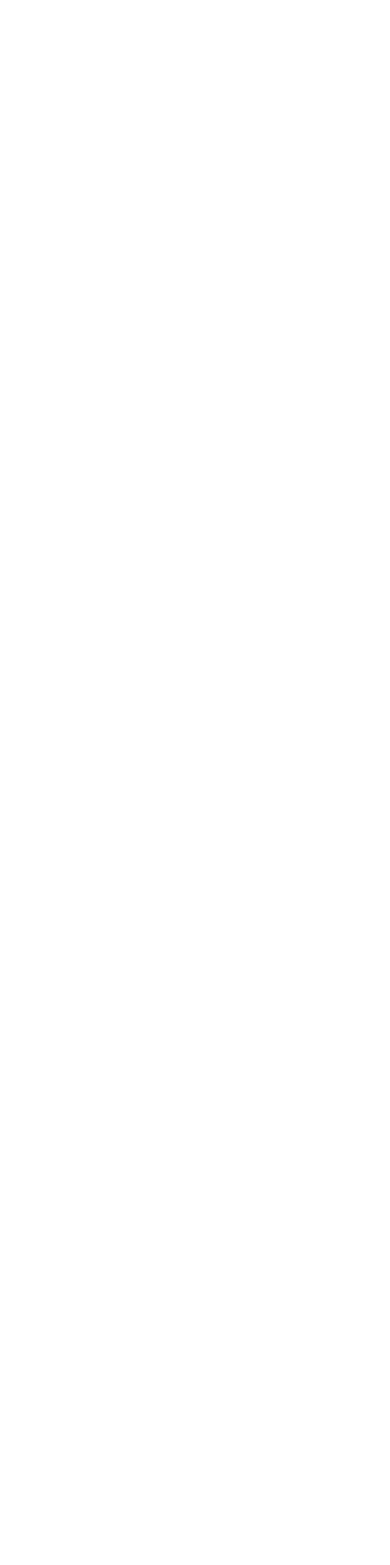
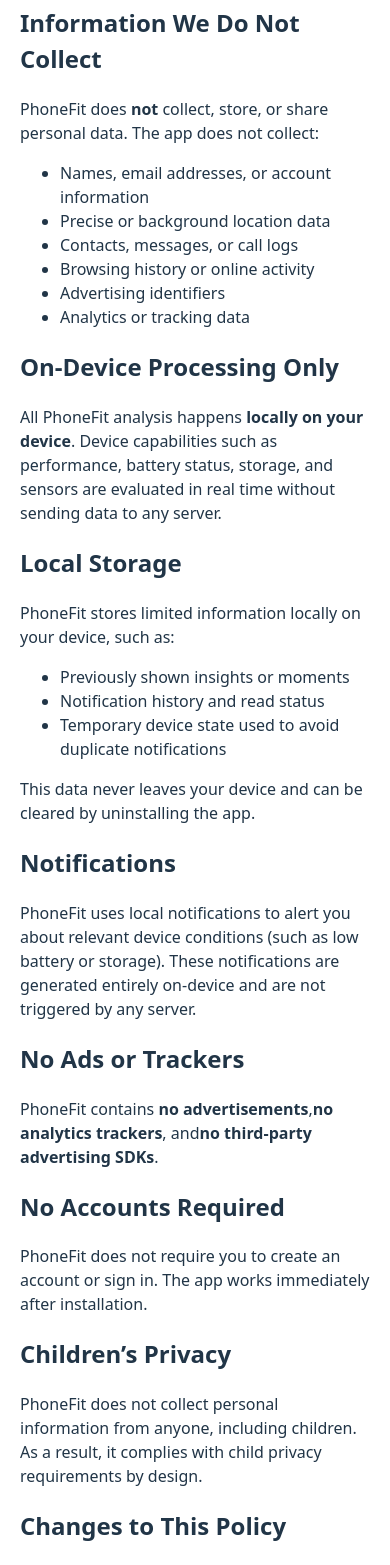
Before and after one commit to leomuguchia/liioapps, a React (Vite) app: page /privacy/phonefit in a window 390 px wide. Before the commit this address had no page. Shown: the part 432-1997 px from the top of the page. Before the commit the page ends 844 px from the top, so only its background shows below. Built offline with nearby package versions, Linux system fonts and the light colour scheme.

Commit message:
phonefit

```diff
--- a/src/App.jsx
+++ b/src/App.jsx
@@ -3,6 +3,7 @@ import { BrowserRouter, Routes, Route } from "react-router-dom";
 import Home from "./Home";
 import ColorSmash from "./policies/coloursmash";
 import NumeroPrivacy from "./policies/numero";
+import PhoneFitPrivacy from "./policies/phonefit";
 
 function App() {
   return (
@@ -11,6 +12,7 @@ function App() {
         <Route path="/" element={<Home />} />
         <Route path="/privacy/color-smash" element={<ColorSmash />} />
         <Route path="/privacy/numero" element={<NumeroPrivacy />} />
+        <Route path="/privacy/phonefit" element={<PhoneFitPrivacy />} />
       </Routes>
     </BrowserRouter>
   );
--- a/src/Home.jsx
+++ b/src/Home.jsx
@@ -13,6 +13,10 @@ export default function Home() {
           <a href="/privacy/numero">Numero</a>
           <a href="/privacy/numero"> - Numero Privacy Policy</a>
         </li>
+        <li>
+          <a href="/privacy/phonefit">PhoneFit</a>
+          <a href="/privacy/phonefit"> - PhoneFit Privacy Policy</a>
+        </li>
       </ul>
     </div>
   );
--- /dev/null
+++ b/src/policies/phonefit.jsx
@@ -0,0 +1,90 @@
+export default function PhoneFitPrivacy() {
+  return (
+    <div style={{ padding: 20, maxWidth: 800, margin: "0 auto" }}>
+      <h1>PhoneFit – Privacy Policy</h1>
+      <p>Last updated: January 2026</p>
+
+      <p>
+        PhoneFit is a device insight app that helps you understand what your phone
+        can do in real-world terms. We take your privacy seriously, and this policy
+        explains how your data is handled.
+      </p>
+
+      <h2>Information We Do Not Collect</h2>
+      <p>
+        PhoneFit does <strong>not</strong> collect, store, or share personal data.
+        The app does not collect:
+      </p>
+      <ul>
+        <li>Names, email addresses, or account information</li>
+        <li>Precise or background location data</li>
+        <li>Contacts, messages, or call logs</li>
+        <li>Browsing history or online activity</li>
+        <li>Advertising identifiers</li>
+        <li>Analytics or tracking data</li>
+      </ul>
+
+      <h2>On-Device Processing Only</h2>
+      <p>
+        All PhoneFit analysis happens <strong>locally on your device</strong>.
+        Device capabilities such as performance, battery status, storage,
+        and sensors are evaluated in real time without sending data to any server.
+      </p>
+
+      <h2>Local Storage</h2>
+      <p>
+        PhoneFit stores limited information locally on your device, such as:
+      </p>
+      <ul>
+        <li>Previously shown insights or moments</li>
+        <li>Notification history and read status</li>
+        <li>Temporary device state used to avoid duplicate notifications</li>
+      </ul>
+      <p>
+        This data never leaves your device and can be cleared by uninstalling
+        the app.
+      </p>
+
+      <h2>Notifications</h2>
+      <p>
+        PhoneFit uses local notifications to alert you about relevant device
+        conditions (such as low battery or storage). These notifications are
+        generated entirely on-device and are not triggered by any server.
+      </p>
+
+      <h2>No Ads or Trackers</h2>
+      <p>
+        PhoneFit contains <strong>no advertisements</strong>,
+        <strong>no analytics trackers</strong>, and
+        <strong>no third-party advertising SDKs</strong>.
+      </p>
+
+      <h2>No Accounts Required</h2>
+      <p>
+        PhoneFit does not require you to create an account or sign in.
+        The app works immediately after installation.
+      </p>
+
+      <h2>Children’s Privacy</h2>
+      <p>
+        PhoneFit does not collect personal information from anyone, including
+        children. As a result, it complies with child privacy requirements by
+        design.
+      </p>
+
+      <h2>Changes to This Policy</h2>
+      <p>
+        If this privacy policy changes, the updated version will be included
+        with app updates. Continued use of the app indicates acceptance of the
+        updated policy.
+      </p>
+
+      <h2>Contact Us</h2>
+      <p>
+        If you have questions about this privacy policy, you can contact us at:
+        <br />
+        <strong>support@lioapps.com</strong>
+      </p>
+    </div>
+  );
+}
```
